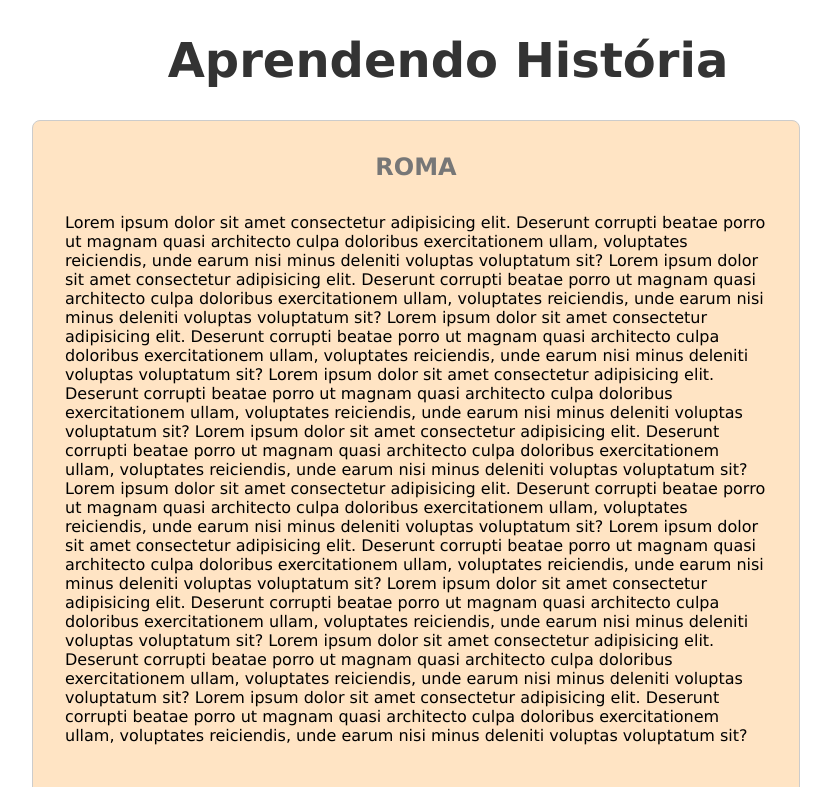
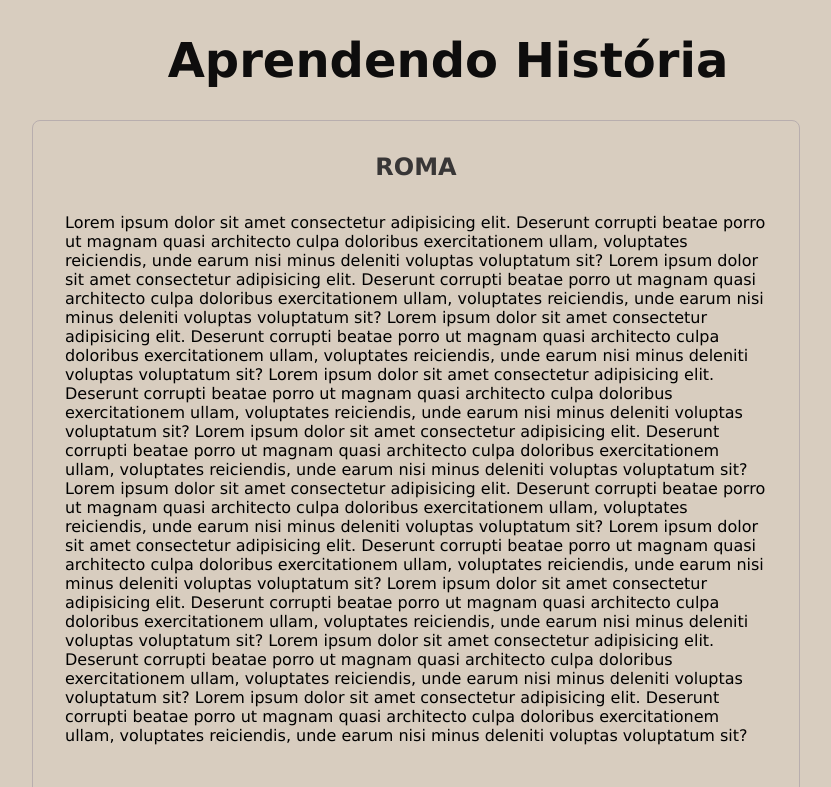
Before and after one commit to FernandoPaivaEC/site-barbara, a plain HTML site: page index.html in a window 1280 px wide. Shown: the top 787 px of the page, without its empty margins (224-1055 px from the left). Drawn offline with Linux system fonts and the light colour scheme.

Commit message:
atualização

```diff
--- a/style.css
+++ b/style.css
@@ -3,6 +3,10 @@
     padding: 0;
     box-sizing: border-box;
     font-family: Verdana, Geneva, Tahoma, sans-serif;
+}
+
+body {
+    background-color: rgb(216, 205, 191);
 }
 
 .conteudo {
@@ -13,9 +17,9 @@
     display: flex;
     flex-direction: column;
     align-items: center;
-    border: 1px solid #ccc;
+    border: 1px solid rgb(184, 174, 174);
     border-radius: 0.5rem;
-    background-color: bisque;
+
 }
 
 .conteudo img {
@@ -31,7 +35,7 @@
 
 .subtitulo {
     margin-top: 2rem;
-    color: #777;
+    color: rgb(56, 54, 54);
 }
 
 .titulo {
@@ -39,5 +43,5 @@
     text-align: center;
     margin: 2rem;
     font-size: 3rem;
-    color: #333;
+    color: rgb(14, 13, 13);
 }
```
Also changed, not shown: index.html (line endings or trailing spaces).
